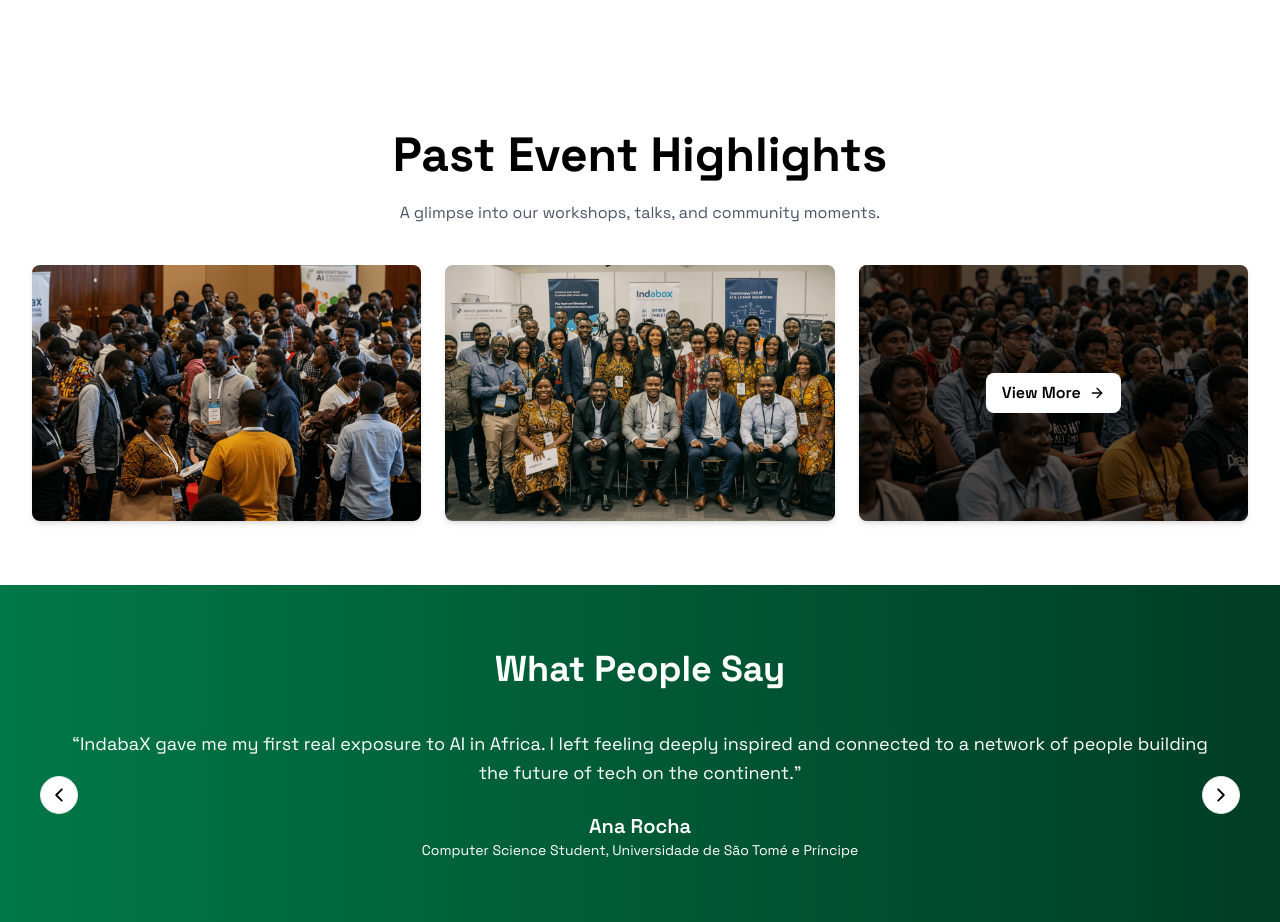
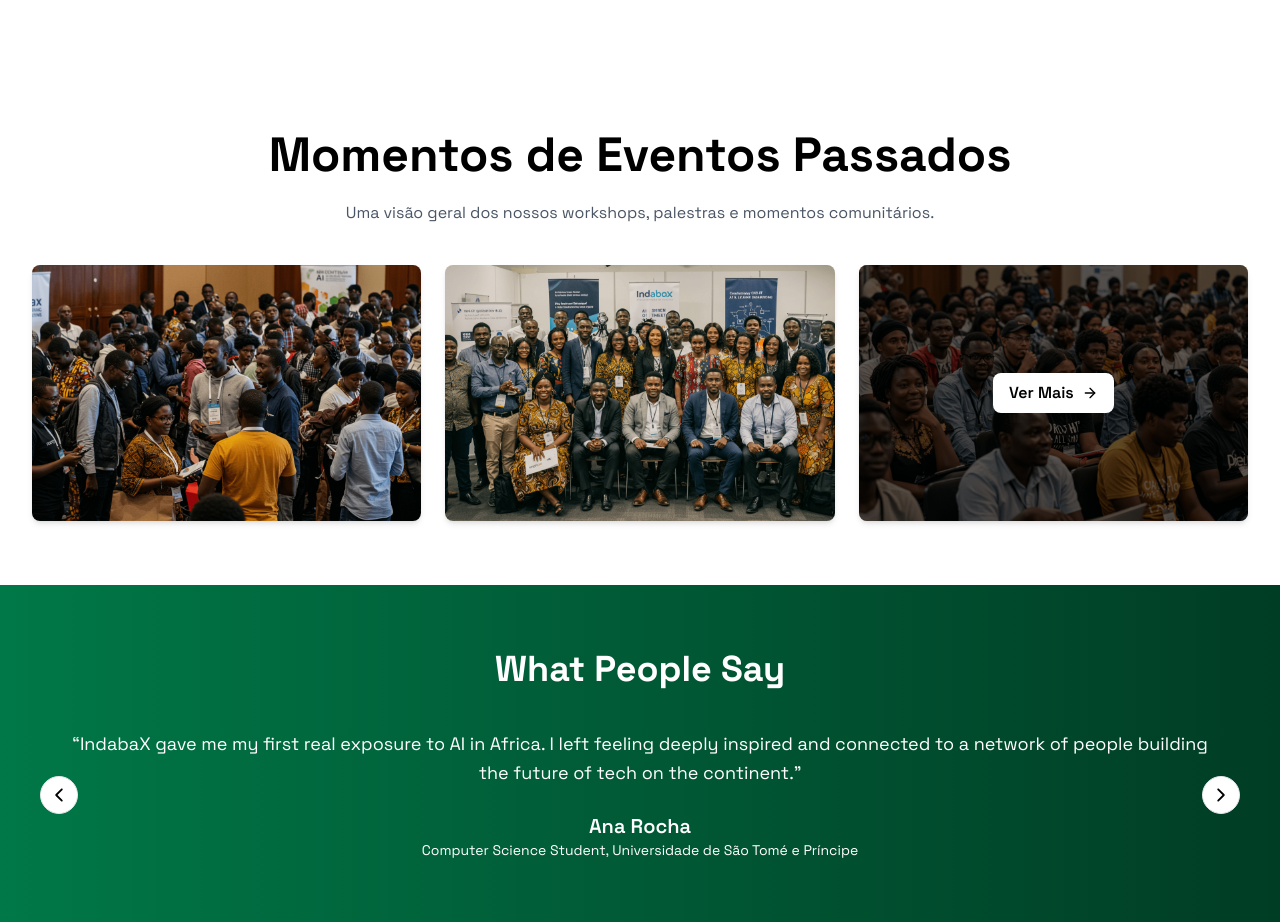
Before and after one commit to MOSOBELULU/indabaX, a React (Vite) app: page / in a window 1280 px wide. Shown: the part 4600-5522 px from the top of the page. Built offline with nearby package versions, Linux system fonts and the light colour scheme.

Commit message:
wip: translated mini gallery

```diff
--- a/src/components/about/MiniGallery.jsx
+++ b/src/components/about/MiniGallery.jsx
@@ -1,18 +1,20 @@
 import { ArrowRight } from "lucide-react";
 import { Link } from "react-router-dom";
 import { images } from "../../data/DummyData";
+import { useTranslation } from "react-i18next";
 
 export default function MiniGallery() {
+  const {t} = useTranslation()
   const showFew = images.slice(0, 3);
 
   return (
     <section className="py-16 px-4 sm:px-6 lg:px-8">
       <div className="max-w-7xl mx-auto text-center">
         <h2 className="text-3xl font-bold leading-tight text-black sm:text-4xl lg:text-5xl mb-4 ">
-          Past Event Highlights
+          {t("miniGallery.title")}
         </h2>
         <p className="text-sm sm:text-base text-gray-600 mb-10">
-          A glimpse into our workshops, talks, and community moments.
+       {t("miniGallery.description")}
         </p>
 
         <div className="grid grid-cols-1 sm:grid-cols-2 md:grid-cols-3 gap-6">
@@ -33,7 +35,7 @@ export default function MiniGallery() {
                     to="/gallerypage"
                     className="bg-white text-black font-semibold py-2 px-4 rounded-lg flex items-center gap-2 hover:bg-gray-200 transition"
                   >
-                    <span>View More</span>
+                    <span>{t("miniGallery.viewMore")}</span>
                     <ArrowRight className="w-4 h-4" />
                   </Link>
                 </div>
--- a/src/locales/en/translation.json
+++ b/src/locales/en/translation.json
@@ -450,6 +450,11 @@
   "7": "CodeLab Room 2, Tech Hub",
   "8": "Main Hall, São Tomé Convention Center",
   "9": "Main Hall, São Tomé Convention Center"
+},
+"miniGallery": {
+  "title": "Past Event Highlights",
+  "description": "A glimpse into our workshops, talks, and community moments.",
+  "viewMore": "View More"
 }
 
 
--- a/src/locales/pt/translation.json
+++ b/src/locales/pt/translation.json
@@ -443,6 +443,11 @@
   "7": "Sala CodeLab 2, Tech Hub",
   "8": "Salão Principal, Centro de Convenções de São Tomé",
   "9": "Salão Principal, Centro de Convenções de São Tomé"
+},
+"miniGallery": {
+  "title": "Momentos de Eventos Passados",
+  "description": "Uma visão geral dos nossos workshops, palestras e momentos comunitários.",
+  "viewMore": "Ver Mais"
 }
 
 
```
